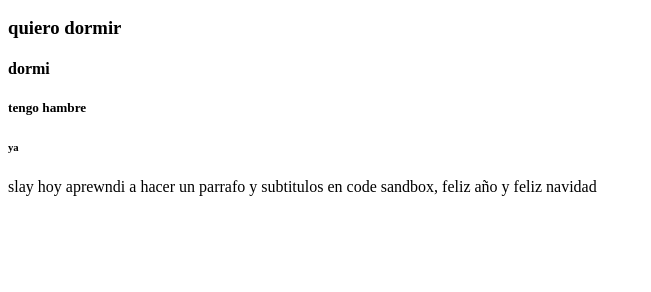
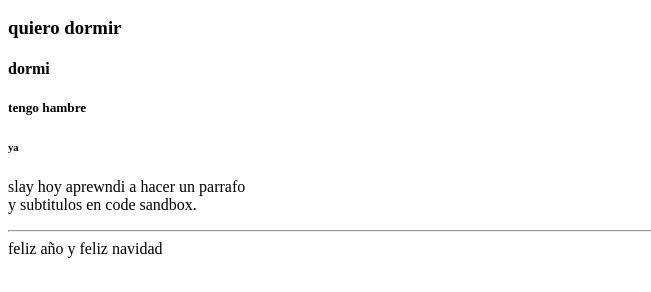
Before and after one commit to Sarariosbe/html-sara-rios, a website: page index.html in a window 1280 px wide. Shown: the part 110-402 px from the top of the page, without its empty margins (0-651 px from the left). Drawn offline with Linux system fonts and the light colour scheme.

Commit message:
Espacios y lineas

```diff
--- a/index.html
+++ b/index.html
@@ -32,8 +32,10 @@
     </h6>
 
     <p>
-      slay hoy aprewndi a hacer un parrafo y subtitulos en code sandbox, feliz
-      año y feliz navidad
+      slay hoy aprewndi a hacer un parrafo <br />
+      y subtitulos en code sandbox.
+      <hr />
+      feliz año y feliz navidad
     </p>
   </body>
 </html>
```
